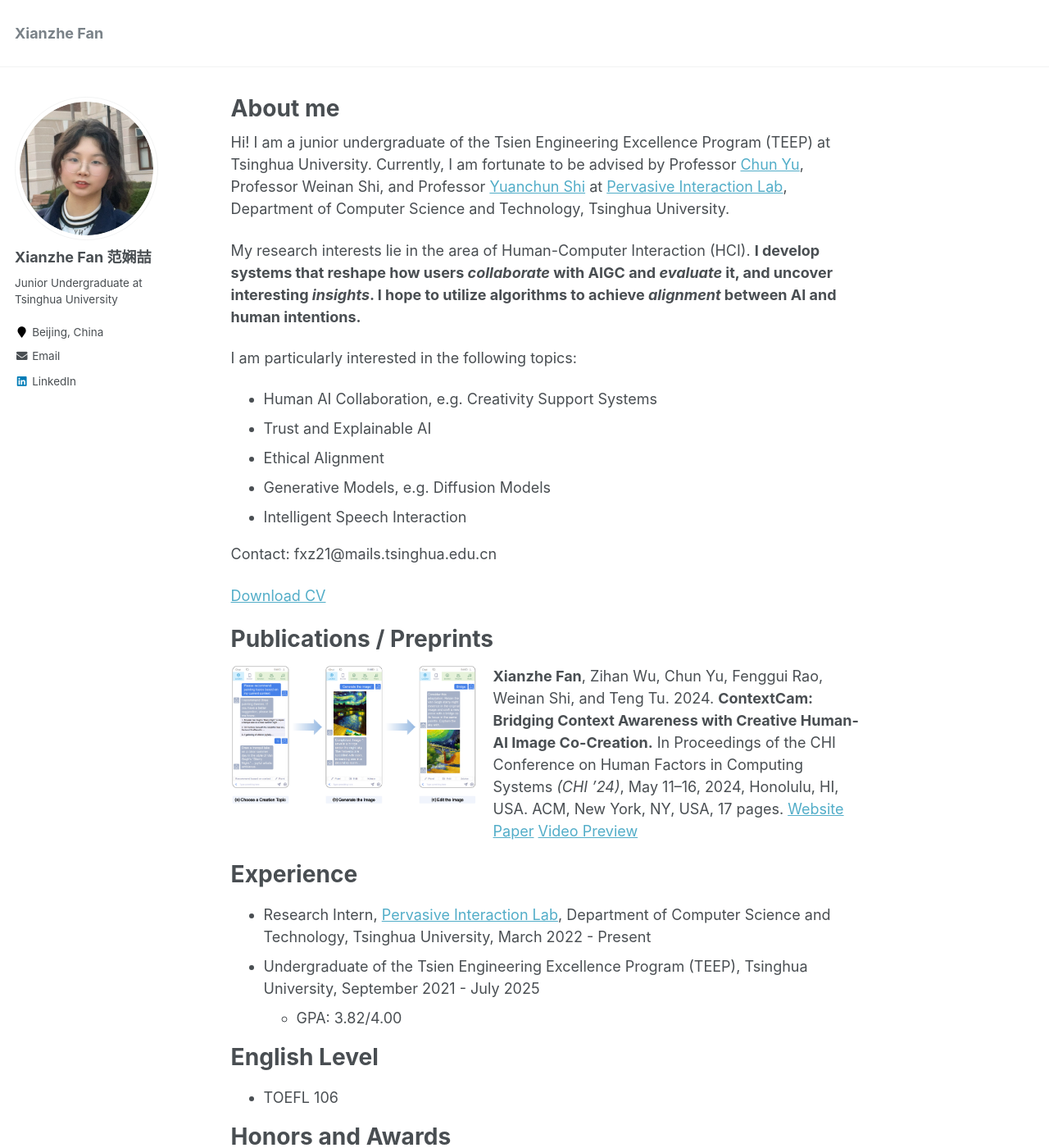
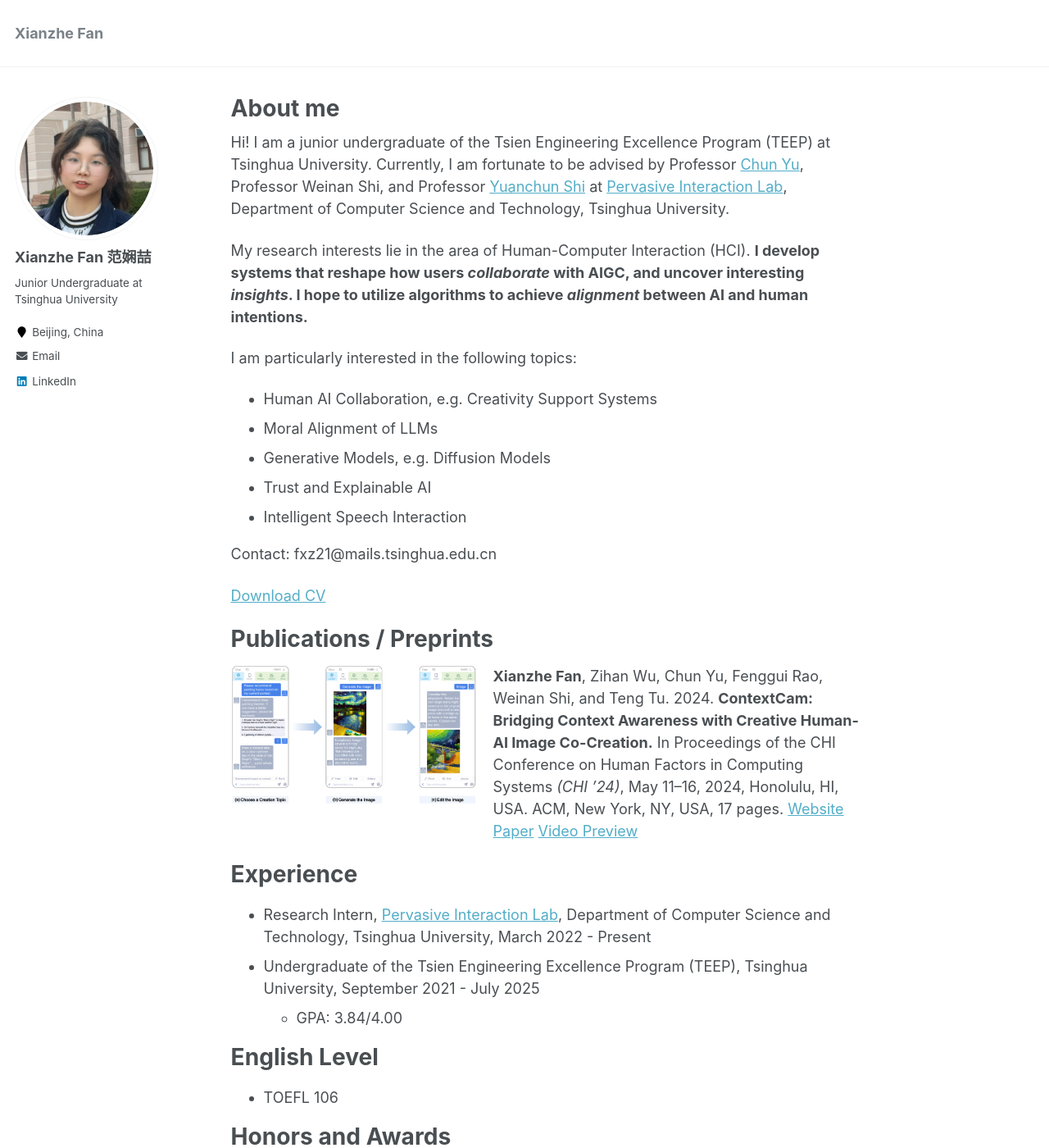
Before and after one commit to XianzheFan/XianzheFan.github.io, a Jekyll site: the page built from _pages/about.md, in a window 1280 px wide and 1400 px high. Shown: the whole window at 82% size. Built offline with Jekyll 4.4.1, drawn with Linux system fonts in a browser that asks for light colours; some of the changed text lies outside the part shown.

Commit message:
Add files via upload

```diff
--- a/_pages/about.md
+++ b/_pages/about.md
@@ -13,13 +13,13 @@ Currently, I am fortunate to be advised by Professor [Chun Yu](https://pi.cs.tsi
 <!-- I am also honored to be advised by Professor [Hong Shen](https://www.andrew.cmu.edu/user/hongs/) in the Human-Computer Interaction Institute at Carnegie Mellon University. -->
 
 My research interests lie in the area of Human-Computer Interaction (HCI).
-**I develop systems that reshape how users *collaborate* with AIGC and *evaluate* it, and uncover interesting *insights*. I hope to utilize algorithms to achieve *alignment* between AI and human intentions.**
+**I develop systems that reshape how users *collaborate* with AIGC, and uncover interesting *insights*. I hope to utilize algorithms to achieve *alignment* between AI and human intentions.**
 
 I am particularly interested in the following topics:
 * Human AI Collaboration, e.g. Creativity Support Systems
+* Moral Alignment of LLMs
+* Generative Models, e.g. Diffusion Models
 * Trust and Explainable AI
-* Ethical Alignment
-* Generative Models, e.g. Diffusion Models
 * Intelligent Speech Interaction
 
 <!-- **I am seeking PhD positions in the HCI/CS field starting in fall 2025!** -->
@@ -46,7 +46,7 @@ Experience
 <!-- * Research Intern, Human-Computer Interaction Institute, Carnegie Mellon University, May 2024 - Present -->
 * Research Intern, [Pervasive Interaction Lab](https://pi.cs.tsinghua.edu.cn/), Department of Computer Science and Technology, Tsinghua University, March 2022 - Present
 * Undergraduate of the Tsien Engineering Excellence Program (TEEP), Tsinghua University, September 2021 - July 2025
-  * GPA: 3.82/4.00
+  * GPA: 3.84/4.00
   <!-- * Major Ranking: 9/28, top 30% (eligible for recommendation for postgraduate studies) -->
 
 English Level
```
Also changed, not shown: other parts of _pages/about.md (+0 -1 lines).
